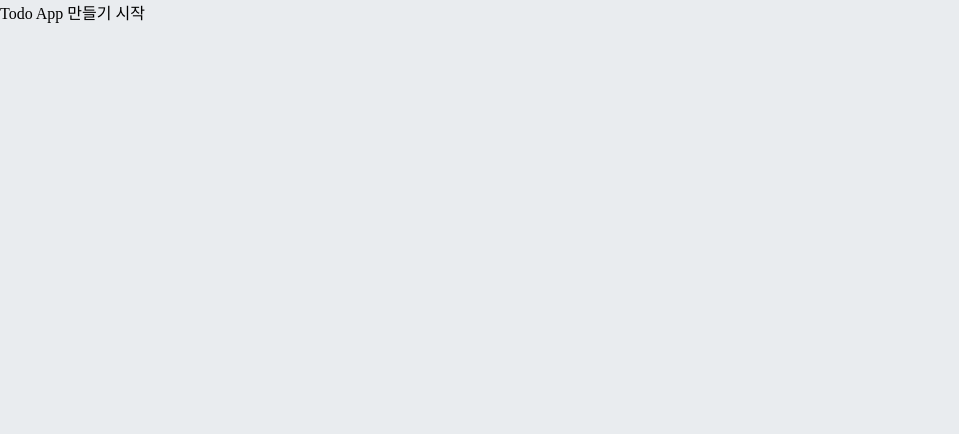
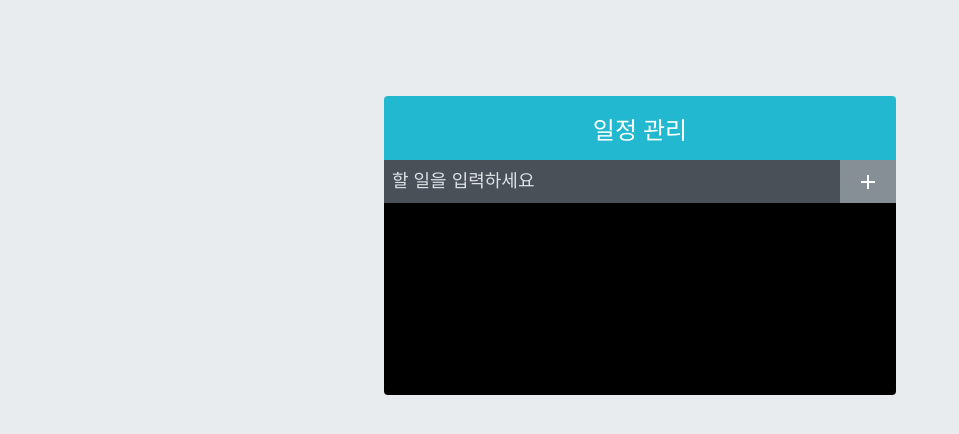
Before and after one commit to parkyeomyeong/react-prac, a React (Vite) app: page / in a window 1280 px wide. Shown: the top 434 px of the page, without its empty margins (0-959 px from the left). Built offline with nearby package versions, Linux system fonts and the light colour scheme.

Commit message:
$feat() : Todo Component, scss 추가

```diff
--- a/package.json
+++ b/package.json
@@ -12,7 +12,9 @@
   "dependencies": {
     "prop-types": "^15.8.1",
     "react": "^18.3.1",
-    "react-dom": "^18.3.1"
+    "react-dom": "^18.3.1",
+    "react-icons": "^5.3.0",
+    "sass": "^1.77.8"
   },
   "devDependencies": {
     "@eslint/js": "^9.8.0",
--- a/project1/App.jsx
+++ b/project1/App.jsx
@@ -1,7 +1,14 @@
 import React from "react";
-
+import TodoTemplate from "./components/TodoTemplate";
+import TodoInsert from "./components/TodoInsert";
+import TodoList from "./components/TodoList";
 const App = () => {
-  return <div>Todo App 만들기 시작</div>;
+  return (
+    <TodoTemplate>
+      <TodoInsert />
+      <TodoList />
+    </TodoTemplate>
+  );
 };
 
 export default App;
--- /dev/null
+++ b/project1/components/TodoInsert.scss
@@ -0,0 +1,34 @@
+.TodoInsert{
+    display: flex;
+    background: #495057;
+    input{
+        background: none;
+        outline: none;
+        border: none;
+        padding: 0.5rem;
+        font-size: 1.125rem;
+        line-height: 1.5;
+        color: white;
+        &::placeholder{
+            color: #dee2e6;
+        }
+        flex: 1;
+    }
+    button{
+        background: none;
+        outline: none;
+        border: none;
+        background: #868e96;
+        color: white;
+        padding-left: 1rem;
+        padding-right: 1rem;
+        font-size: 1.5rem;
+        display: flex;
+        align-items: center;
+        cursor: pointer;
+        transition: 0.1s backgroud ease-in;
+        &:hover{
+            background: #adb5db;
+        }
+    }
+}
--- /dev/null
+++ b/project1/components/TodoInsert.tsx
@@ -0,0 +1,16 @@
+import React from "react";
+import { MdAdd } from "react-icons/md";
+import "./TodoInsert.scss";
+
+const TodoInsert = () => {
+  return (
+    <form className="TodoInsert">
+      <input placeholder="할 일을 입력하세요" />
+      <button type="submit">
+        <MdAdd />
+      </button>
+    </form>
+  );
+};
+
+export default TodoInsert;
--- /dev/null
+++ b/project1/components/TodoList.tsx
@@ -0,0 +1,14 @@
+import React from "react";
+import TodoListItem from "./TodoListItem";
+
+const TodoList = () => {
+  return (
+    <div>
+      <TodoListItem />
+      <TodoListItem />
+      <TodoListItem />
+    </div>
+  );
+};
+
+export default TodoList;
--- /dev/null
+++ b/project1/components/TodoListItem.tsx
@@ -0,0 +1,22 @@
+import React from "react";
+import {
+  MdCheckBoxOutlineBlank,
+  MdcCheckBox,
+  MdRemoveCircleOutline,
+} from "react-icons/md";
+
+const TodoListItem = () => {
+  return (
+    <div>
+      <div>
+        <MdCheckBoxOutlineBlank />
+        <div>할 일</div>
+      </div>
+      <div className="remove">
+        <MdRemoveCircleOutline />
+      </div>
+    </div>
+  );
+};
+
+export default TodoListItem;
--- /dev/null
+++ b/project1/components/TodoTemplate.scss
@@ -0,0 +1,21 @@
+.TodoTemplate{
+    width: 512px;
+    margin-left: auto;
+    margin-right: auto;
+    margin-top: 6rem;
+    border-radius: 4px;
+    overflow: hidden;
+
+    .app-title{
+        background: #22b8cf;
+        color: white;
+        height:4rem;
+        font-size: 1.5rem;
+        display:flex;
+        align-items: center;
+        justify-content: center;
+    }
+    .content{
+        background: black;
+    }
+}
--- /dev/null
+++ b/project1/components/TodoTemplate.tsx
@@ -0,0 +1,13 @@
+import React from "react";
+import "./TodoTemplate.scss";
+
+const TodoTemplate = ({ children }) => {
+  return (
+    <div className="TodoTemplate">
+      <div className="app-title">일정 관리</div>
+      <div className="content">{children}</div>
+    </div>
+  );
+};
+
+export default TodoTemplate;
```
Also changed, not shown: 1 other file (tests, documents, lock files or other folders).
